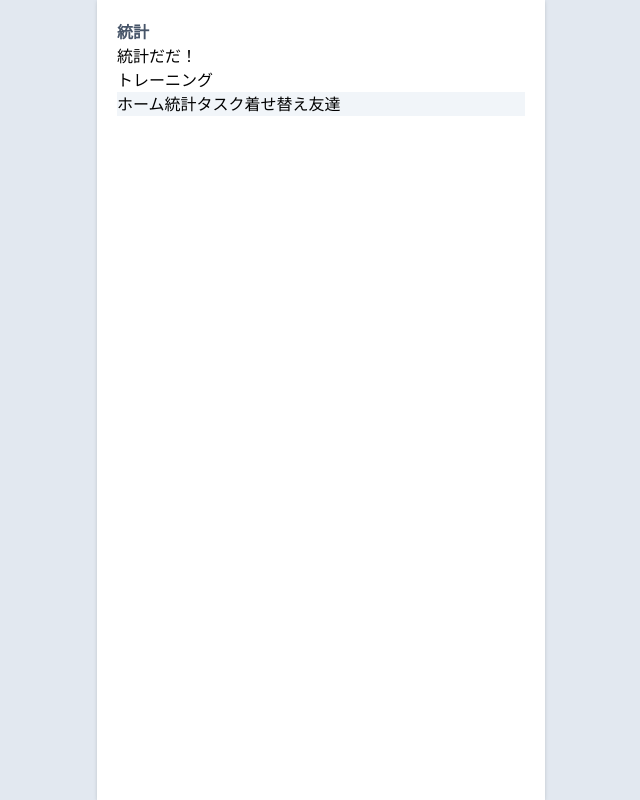
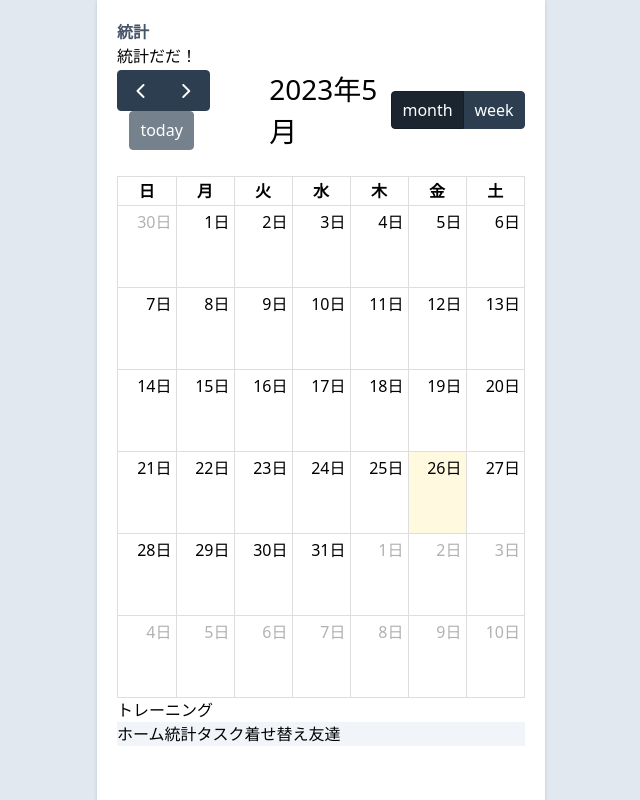
Before and after one commit to muscle-training-with-friend/mutan, a React (Vite) app: page /mutan/statistics in a window 1280 px wide. Shown: the whole page, without its empty margins (319-959 px from the left). Built offline with nearby package versions, Linux system fonts and the light colour scheme; no server answers.

Commit message:
full calendar

```diff
--- a/package.json
+++ b/package.json
@@ -8,6 +8,8 @@
     "fmt": "prettier --write ./src"
   },
   "dependencies": {
+    "@fullcalendar/daygrid": "^6.1.8",
+    "@fullcalendar/react": "^6.1.8",
     "js-cookie": "^3.0.5",
     "react": "^18.2.0",
     "react-dom": "^18.2.0",
--- a/src/Pages/Statistics.jsx
+++ b/src/Pages/Statistics.jsx
@@ -1,11 +1,48 @@
 import { Link } from "react-router-dom";
+import React from 'react';
+import FullCalendar from '@fullcalendar/react';
+import dayGridPlugin from '@fullcalendar/daygrid';
+import { info } from "autoprefixer";
 
 export default function () {
+  const event = () => [{
+    title:'筋トレ',
+    date:'2023-06-11'
+
+  }]
+
   return (
     <>
       <div className="font-bold text-slate-600">統計</div>
       <div>統計だだ！</div>
+      <div className="demo-app">
+      <div className="demo-app-main">
+        <FullCalendar
+          plugins={[dayGridPlugin]} //時間軸なし
+          duration= {{days: 31}}
+          headerToolbar={{
+            right: 'dayGridMonth,dayGridWeek',//右上の選択　月，週
+            left: 'prev,next today',
+            center: 'title'
+          }}
+          locale= "ja"
+          // dayCellContent={function (e) {
+          //   e.dayNumberText = e.dayNumberText.replace('日');
+          // }}
+          contentHeight={'auto'}
+          initialView="dayGridMonth" // 初期表示のモードを設定する
+          dayMaxEvents='ture'
+          events= { event
+          //[
+          //   {title: 'ジム', date:'2023-06-09'},
+          //   {title: 'ジム', date:'2023-06-13'}
+          // ]
+          }
+        />
+      </div>
+    </div>
       <Link to="/allTrainings">トレーニング</Link>
     </>
+
   );
 }
```
Also changed, not shown: 1 other file (tests, documents, lock files or other folders).
